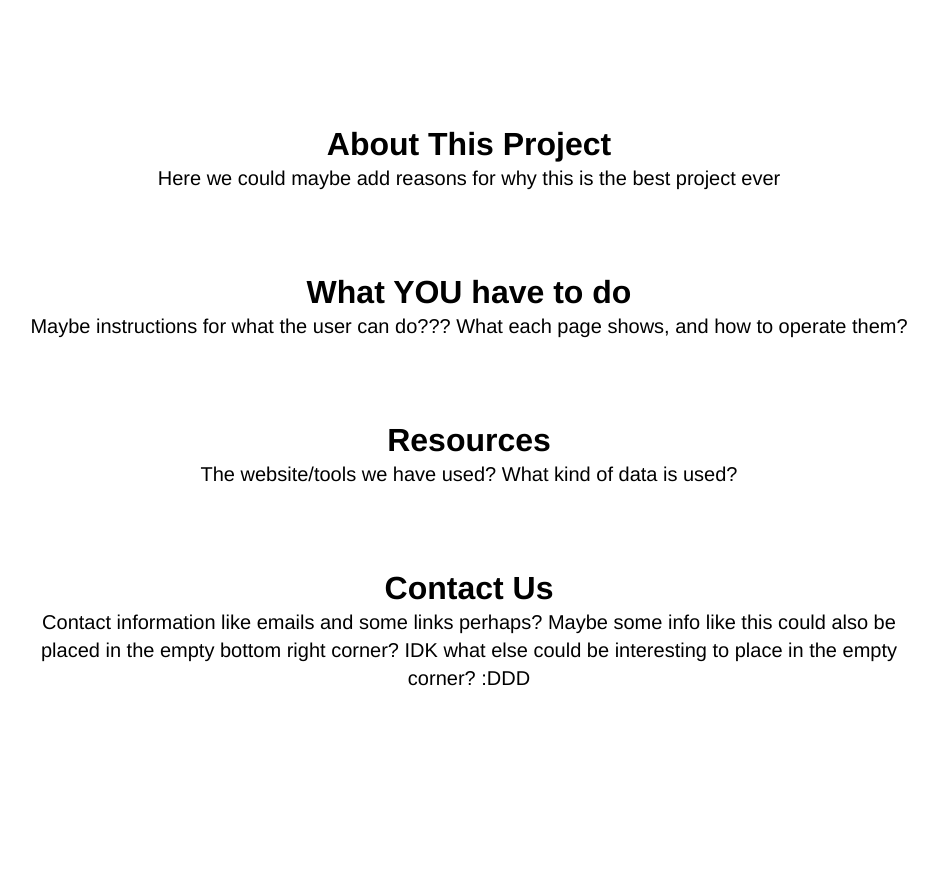
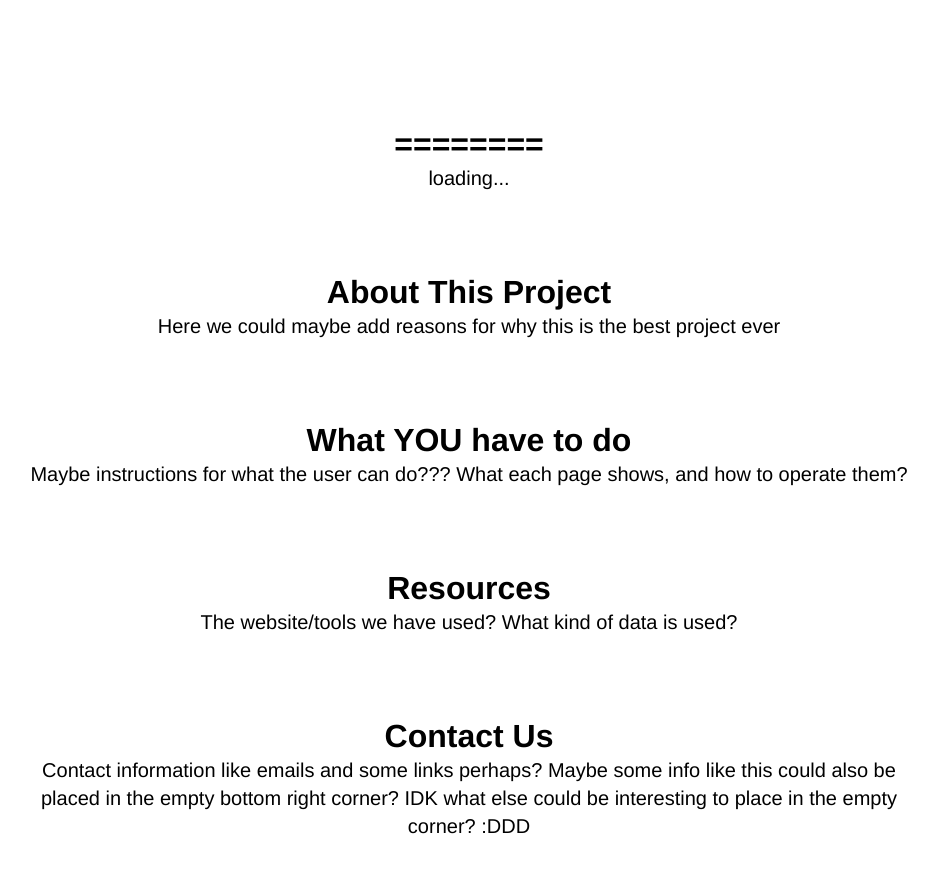
Before and after one commit to lilygostovic/DASS-frontend, a React (Create React App) app: page / in a window 1280 px wide. Shown: the part 780-1652 px from the top of the page, without its empty margins (171-1109 px from the left). Before the commit the page ends 1612 px from the top, so only its background shows below. Built offline with nearby package versions, Linux system fonts and the light colour scheme.

Commit message:
remove axios

```diff
--- a/package.json
+++ b/package.json
@@ -11,7 +11,6 @@
     "@types/react": "^18.0.28",
     "@types/react-dom": "^18.0.11",
     "@types/styled-components": "^5.1.26",
-    "axios": "^1.4.0",
     "i18next": "^22.4.10",
     "i18next-browser-languagedetector": "^7.0.1",
     "react": "^18.2.0",
--- a/src/pages/Home/index.tsx
+++ b/src/pages/Home/index.tsx
@@ -33,6 +33,7 @@ export const Home = () => {
           data={data}
           genderData={genderData}
         />
+        <HomeTextBlock title="========" text={text} />
         <HomeTextBlock
           title="About This Project"
           text="Here we could maybe add reasons for why this is the best project ever"
```
Also changed, not shown: src/http-common.ts (deleted, +0 -8 lines), 1 other file (tests, documents, lock files or other folders).
